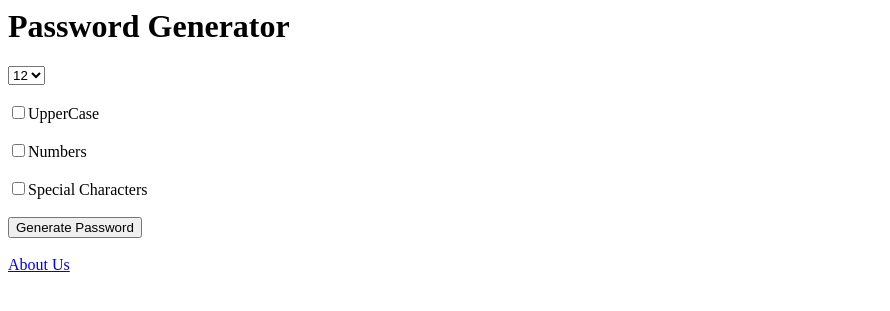
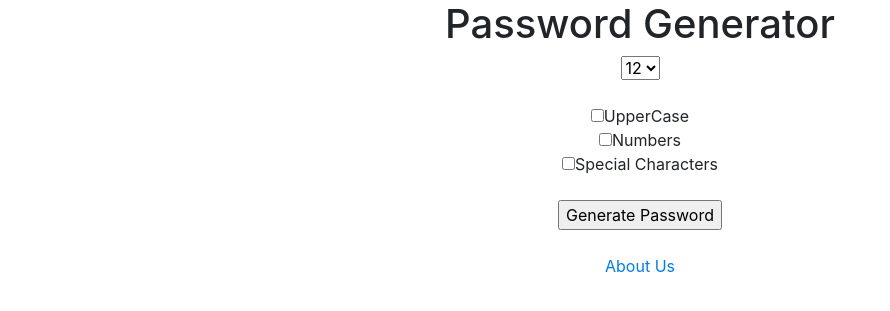
Before and after one commit to Pooryamn/Django_PassGenerator, a Django app: page / in a window 1280 px wide. Shown: the top 311 px of the page, without its empty margins (0-890 px from the left). Run offline with Django 3.2, Linux system fonts and the light colour scheme; some libraries are stand-ins or nearby versions.

Commit message:
use bootstrap for designing

```diff
--- a/Generator/templates/generator/home.html
+++ b/Generator/templates/generator/home.html
@@ -1,3 +1,6 @@
+<link rel="stylesheet" href="https://stackpath.bootstrapcdn.com/bootstrap/4.4.1/css/bootstrap.min.css" integrity="sha384-Vkoo8x4CGsO3+Hhxv8T/Q5PaXtkKtu6ug5TOeNV6gBiFeWPGFN9MuhOf23Q9Ifjh" crossorigin="anonymous">
+
+<div class="container text-center">
     <h1>Password Generator</h1>
 
     <form action="{% url 'password' %}">
@@ -17,21 +20,12 @@
         <br>
 
         <input type="checkbox" name='UpperCase'>UpperCase
-
+        <br>
+        <input type="checkbox" name='Numbers'>Numbers
+        <br>
+        <input type="checkbox" name='Special'>Special Characters
         <br>
         <br>
-
-    <input type="checkbox" name='Numbers'>Numbers
-
-    <br>
-    <br>
-
-    <input type="checkbox" name='Special'>Special Characters
-
-    <br>
-    <br>
-
-
         <input type="Submit" value="Generate Password">
 
         <br>
@@ -40,3 +34,4 @@
         <a href="{% url 'info' %}">About Us</a>
 
     </form>
+</div>
```
Lines whose indentation alone changed are shown as unchanged.
